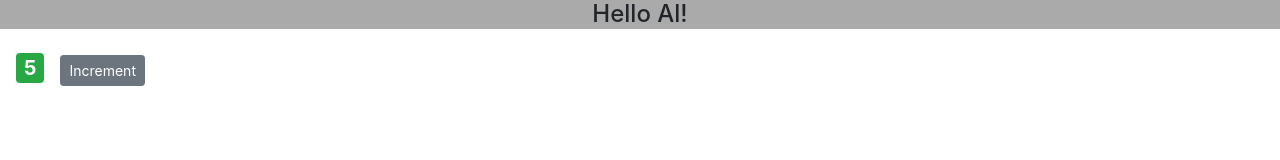
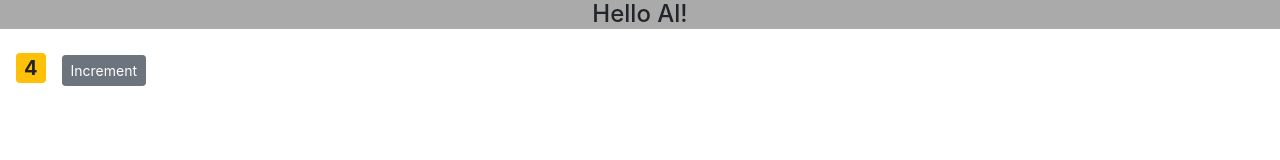
Before and after one commit to alxayeed/my-react, a React (Create React App) app: page / in a window 1280 px wide. Shown: the top 160 px of the page. Built offline with nearby package versions, Linux system fonts and the light colour scheme.

Commit message:
dynamic styling

```diff
--- a/src/components/counter.jsx
+++ b/src/components/counter.jsx
@@ -3,7 +3,7 @@ import React, { Component } from "react";
 class Counter extends Component {
 
     state = {
-        count: 5,
+        count: 4,
     };
 
     style = {
@@ -18,12 +18,19 @@ class Counter extends Component {
                 <h4 style={{ backgroundColor: '#aaa', textAlign: "center" }}>Hello Al!</h4>
 
                 {/* style 2 - as property */}
-                <span style={this.style} className="badge badge-success m-3">{this.formatCount()}</span>
+                <span style={this.style} className={this.getBadgeClasses()}>{this.formatCount()}</span>
 
                 {/* style 3 - as a class (RECOMMENDED) */}
             <button className="btn btn-secondary btn-sm">Increment</button>
         </React.Fragment>
         );
+    }
+
+    // Dynamic styling
+    getBadgeClasses() {
+        let classes = "badge m-3 badge-";
+        classes += (this.state.count < 5) ? "warning" : "success";
+        return classes;
     }
 
     formatCount() {
```
